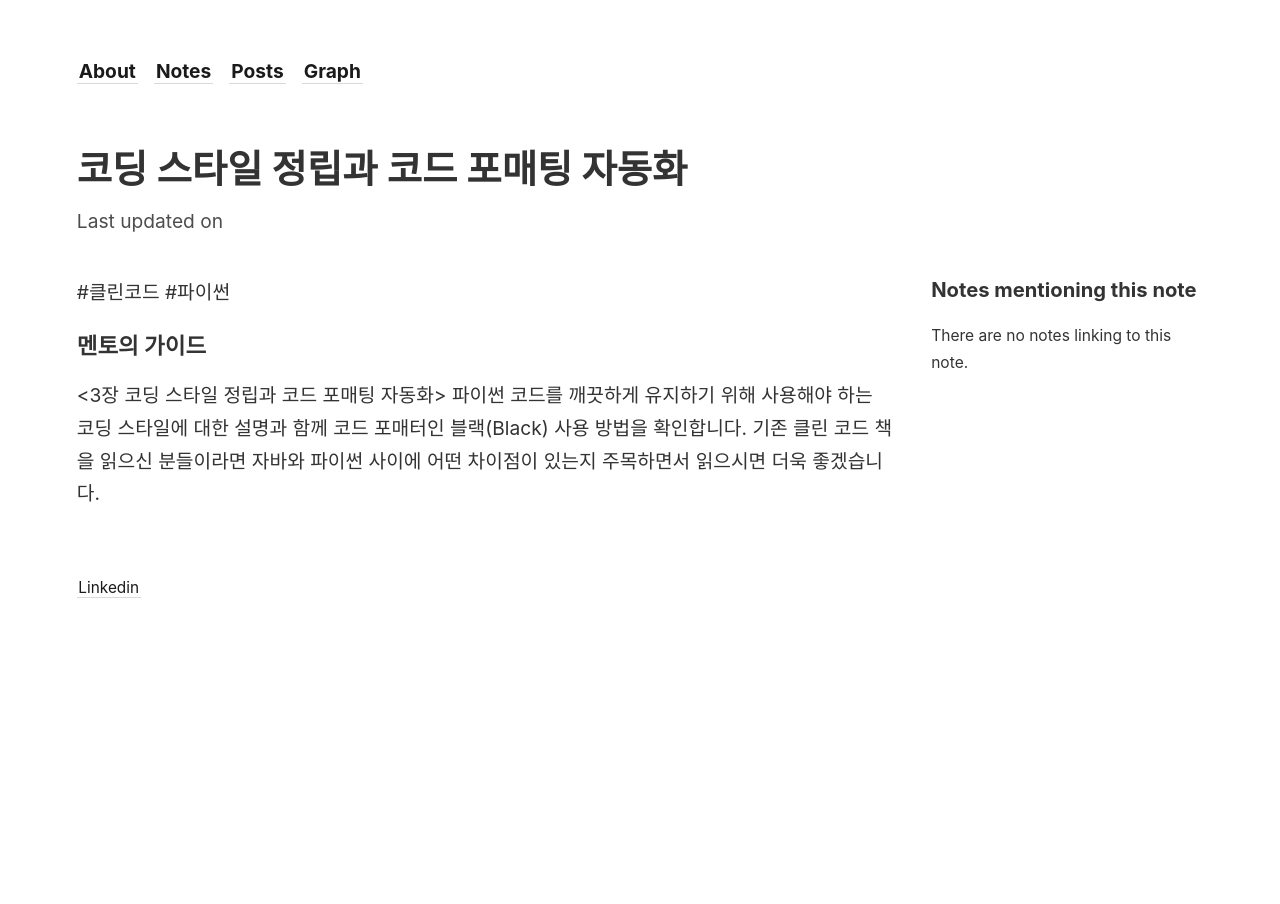
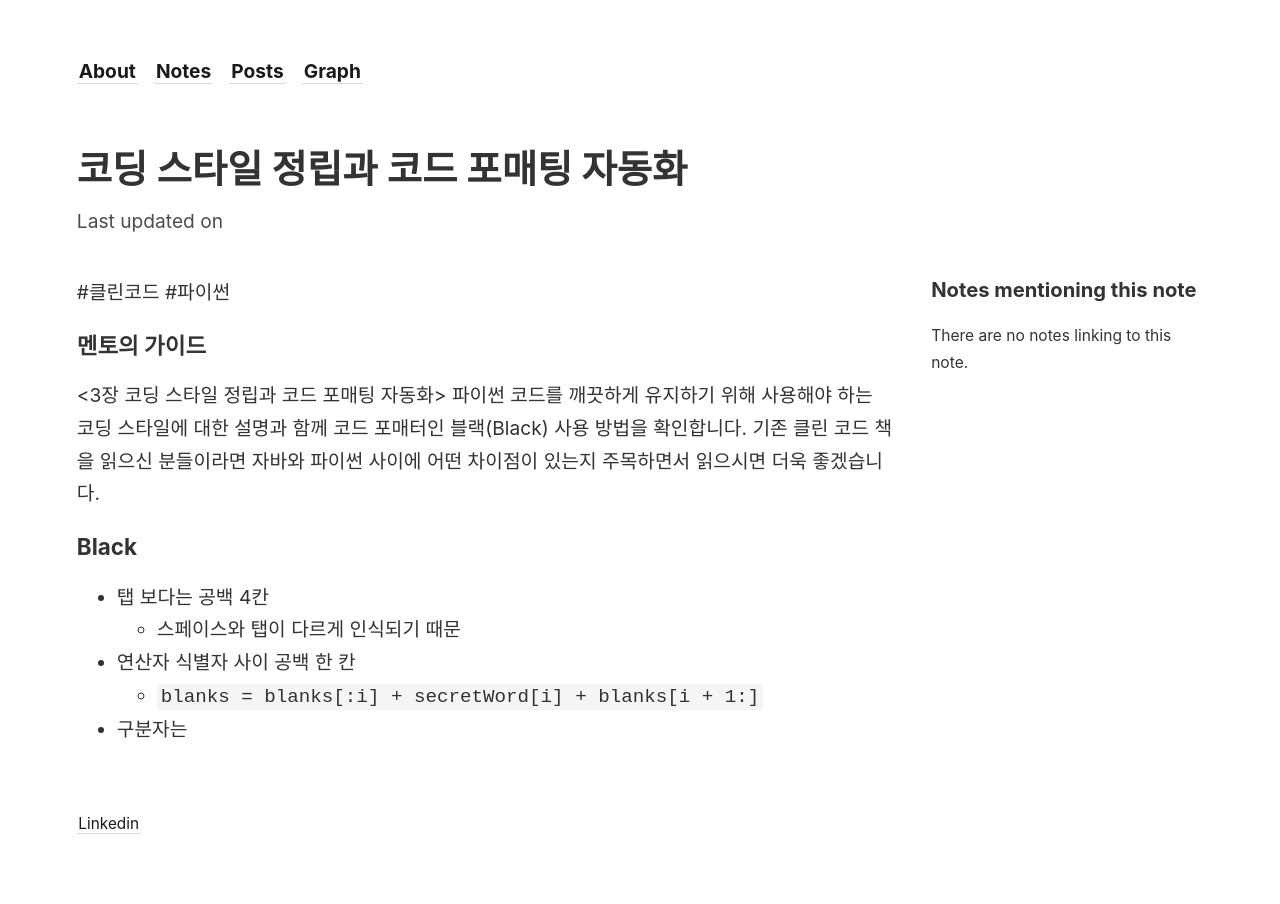
Before and after one commit to hyoinandout/hyoinandout.github.io, a Jekyll site: the page built from _notes/코딩 스타일 정립과 코드 포매팅 자동화.md, in a window 1280 px wide. Built offline with Jekyll 4.4.1, drawn with Linux system fonts in a browser that asks for light colours.

Commit message:
vault backup: 2023-01-24 23:56:34

````diff
--- a/_notes/코딩 스타일 정립과 코드 포매팅 자동화.md
+++ b/_notes/코딩 스타일 정립과 코드 포매팅 자동화.md
@@ -2,3 +2,10 @@
 
 ### 멘토의 가이드
 <3장 코딩 스타일 정립과 코드 포매팅 자동화> 파이썬 코드를 깨끗하게 유지하기 위해 사용해야 하는 코딩 스타일에 대한 설명과 함께 코드 포매터인 블랙(Black) 사용 방법을 확인합니다. 기존 클린 코드 책을 읽으신 분들이라면 자바와 파이썬 사이에 어떤 차이점이 있는지 주목하면서 읽으시면 더욱 좋겠습니다.
+
+### Black
+- 탭 보다는 공백 4칸
+	- 스페이스와 탭이 다르게 인식되기 때문
+- 연산자 식별자 사이 공백 한 칸
+	- ```blanks = blanks[:i] + secretWord[i] + blanks[i + 1:]```
+- 구분자는
````
